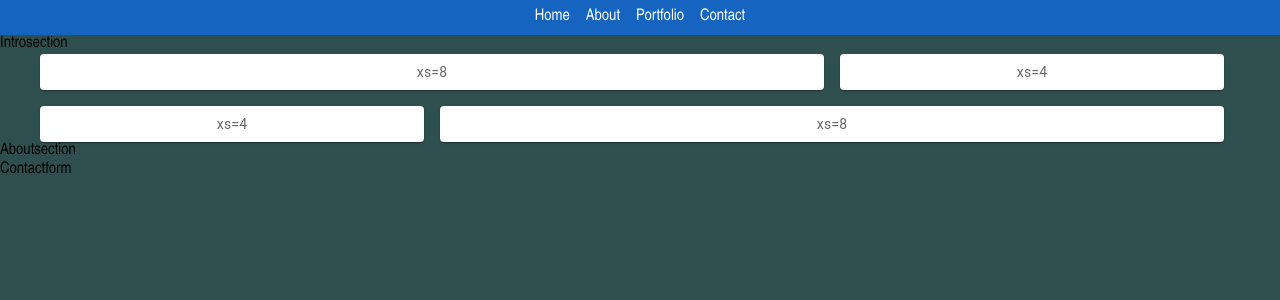
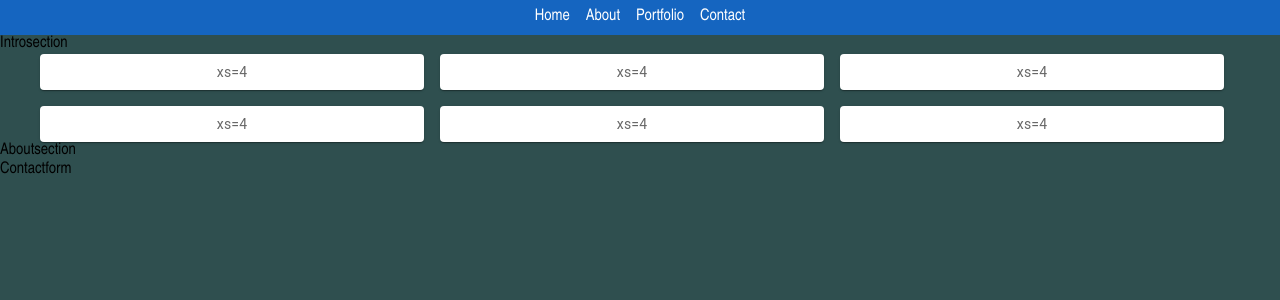
Before and after one commit to ShubhamSingh1112/react-portfolio, a React (Vite) app: page / in a window 1280 px wide. Shown: the top 300 px of the page. Built offline with nearby package versions, Linux system fonts and the light colour scheme.

Commit message:
Grid Updates

```diff
--- a/src/components/Portfoliogrid.jsx
+++ b/src/components/Portfoliogrid.jsx
@@ -16,8 +16,8 @@ export default function Portfoliogrid() {
   return (
     <Box sx={{ flexGrow: 1 }} maxWidth="lg" style={{margin: 'auto'}}>
       <Grid container spacing={2}>
-        <Grid xs={8}>
-          <Item>xs=8</Item>
+        <Grid xs={4}>
+          <Item>xs=4</Item>
         </Grid>
         <Grid xs={4}>
           <Item>xs=4</Item>
@@ -25,8 +25,14 @@ export default function Portfoliogrid() {
         <Grid xs={4}>
           <Item>xs=4</Item>
         </Grid>
-        <Grid xs={8}>
-          <Item>xs=8</Item>
+        <Grid xs={4}>
+          <Item>xs=4</Item>
+        </Grid>
+        <Grid xs={4}>
+          <Item>xs=4</Item>
+        </Grid>
+        <Grid xs={4}>
+          <Item>xs=4</Item>
         </Grid>
       </Grid>
     </Box>
```
